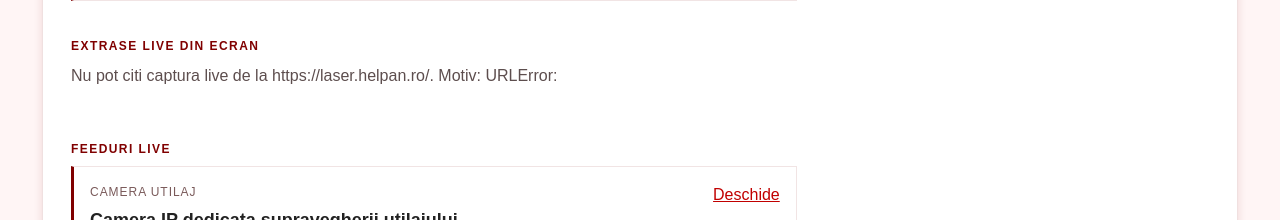
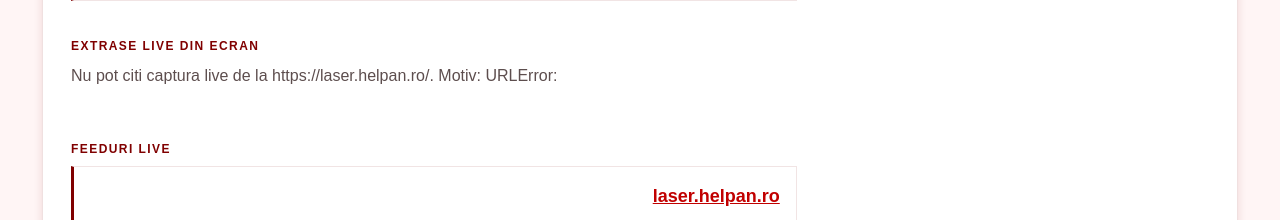
Before and after one commit to EDUARD2020204039/Laser-Trumatic-L3030, a Flask app: page / in a window 1280 px wide. Shown: the part 1550-1770 px from the top of the page. Run offline with Flask 3, Linux system fonts and the light colour scheme; data comes from the database, SQL or seed files in the repository; data that the repository does not hold is empty; some libraries are stand-ins or nearby versions.

Commit message:
Simplify feed headers and show source host

```diff
--- a/app.py
+++ b/app.py
@@ -504,10 +504,10 @@ def build_machine_feeds(machine_key: str) -> list[dict]:
         return [
             {
                 "key": "camera",
-                "label": "HMI",
                 "mode": camera_mode,
                 "url": camera_url,
-                "description": "Fluxul live principal al utilajului abkant.",
+                "open_url": camera_url,
+                "display_url": urllib.parse.urlsplit(camera_url).netloc or camera_url,
                 "refresh_ms": None,
             }
         ]
@@ -515,18 +515,18 @@ def build_machine_feeds(machine_key: str) -> list[dict]:
     feeds = [
         {
             "key": "camera",
-            "label": "Camera utilaj",
             "mode": camera_mode,
             "url": camera_url,
-            "description": "Camera IP dedicata supravegherii utilajului.",
+            "open_url": resolve_machine_camera_feed_url(machine_key),
+            "display_url": urllib.parse.urlsplit(resolve_machine_camera_feed_url(machine_key)).netloc or resolve_machine_camera_feed_url(machine_key),
             "refresh_ms": camera_refresh_ms,
         },
         {
             "key": "hmi",
-            "label": "HMI",
             "mode": "page",
             "url": hmi_url,
-            "description": "Interfata operatorului, pentru vizualizare directa in dashboard.",
+            "open_url": hmi_url,
+            "display_url": urllib.parse.urlsplit(hmi_url).netloc or hmi_url,
             "refresh_ms": None,
         },
     ]
--- a/static/app.css
+++ b/static/app.css
@@ -488,14 +488,14 @@ body.dark-mode .feed-card {
 
 .feed-card-head {
     display: flex;
-    justify-content: space-between;
+    justify-content: flex-end;
     gap: 16px;
     align-items: flex-start;
     margin-bottom: 12px;
 }
 
 .feed-card-head small {
-    display: block;
+    display: none;
     margin-bottom: 6px;
     color: #7a5a5a;
     font-size: 12px;
@@ -508,12 +508,14 @@ body.dark-mode .feed-card-head small {
 }
 
 .feed-card-head strong {
-    display: block;
+    display: none;
     font-size: 18px;
 }
 
 .feed-link {
     white-space: nowrap;
+    font-size: 18px;
+    font-weight: 700;
 }
 
 .feed-viewport {
--- a/static/app.js
+++ b/static/app.js
@@ -813,10 +813,10 @@ function renderMachineFeeds(feeds) {
         .filter((feed) => feed.url)
         .map((feed) => ({
             key: feed.key,
-            label: feed.label,
             mode: feed.mode,
             url: feed.url,
-            description: feed.description,
+            open_url: feed.open_url || feed.url,
+            display_url: feed.display_url || feed.url,
             refresh_ms: feed.refresh_ms || null
         }));
     const signature = JSON.stringify(renderedFeeds);
@@ -850,16 +850,12 @@ function renderMachineFeeds(feeds) {
                         ? `<div class="feed-fit-shell"><iframe class="feed-frame feed-frame-fit" src="${feed.url}" loading="eager" referrerpolicy="no-referrer" scrolling="no"></iframe></div>`
                         : `<iframe class="feed-frame" src="${feed.url}" loading="eager" referrerpolicy="no-referrer"></iframe>`
                 )
-                : `<img class="feed-image" src="${initialImageSrc}" alt="${feed.label}" loading="eager" ${feed.refresh_ms ? `data-base-src="${feed.url}" data-refresh-ms="${feed.refresh_ms}"` : ""}>`;
+                : `<img class="feed-image" src="${initialImageSrc}" alt="${feed.display_url}" loading="eager" ${feed.refresh_ms ? `data-base-src="${feed.url}" data-refresh-ms="${feed.refresh_ms}"` : ""}>`;
 
             return `
                 <article class="feed-card">
                     <div class="feed-card-head">
-                        <div>
-                            <small>${feed.label}</small>
-                            <strong>${feed.description}</strong>
-                        </div>
-                        <a class="feed-link" href="${feed.url}" target="_blank" rel="noopener noreferrer">Deschide</a>
+                        <a class="feed-link" href="${feed.open_url}" target="_blank" rel="noopener noreferrer">${feed.display_url}</a>
                     </div>
                     <div class="feed-viewport ${isFitPage ? "is-fit-page" : ""}">
                         ${body}
```
